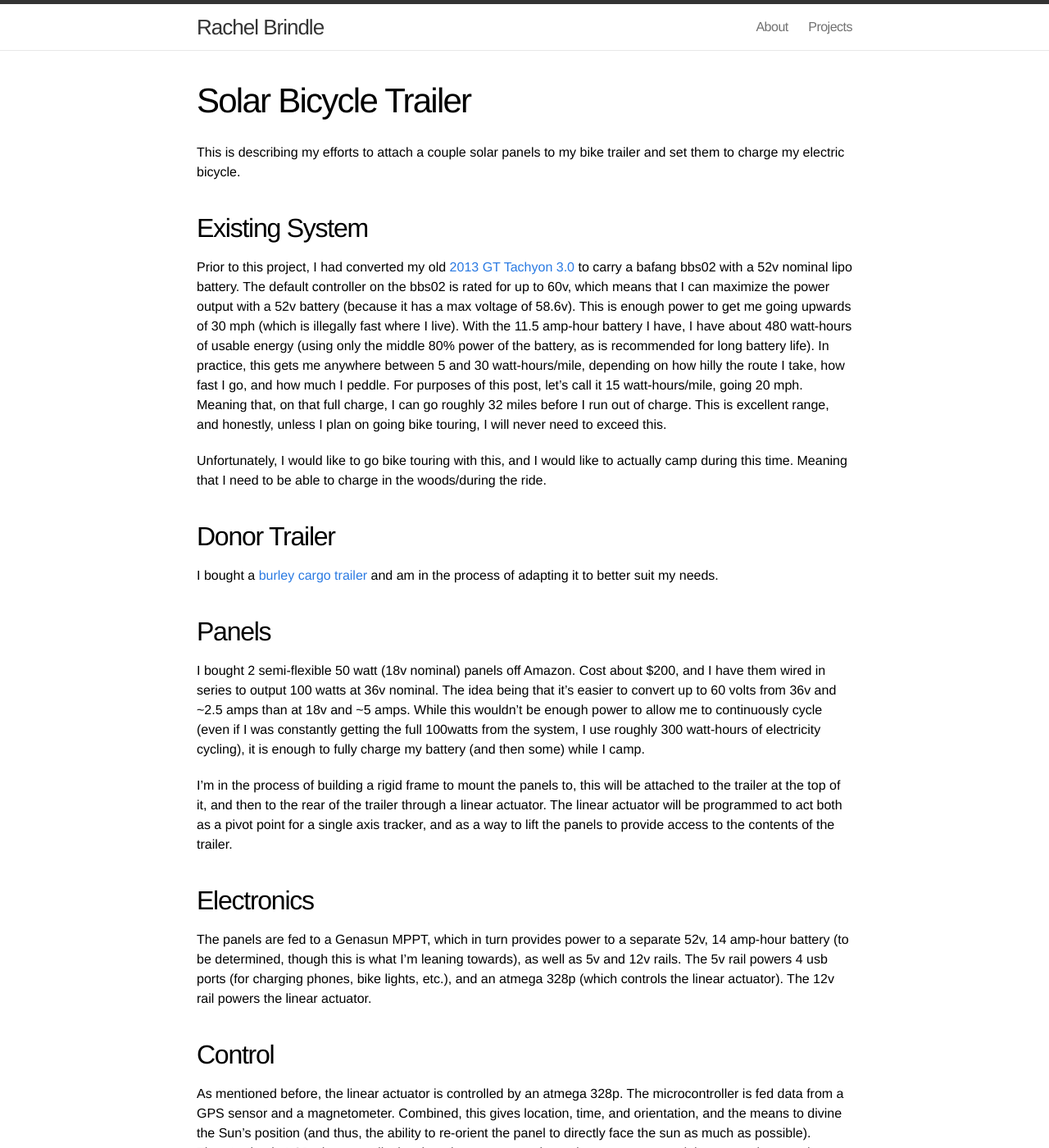
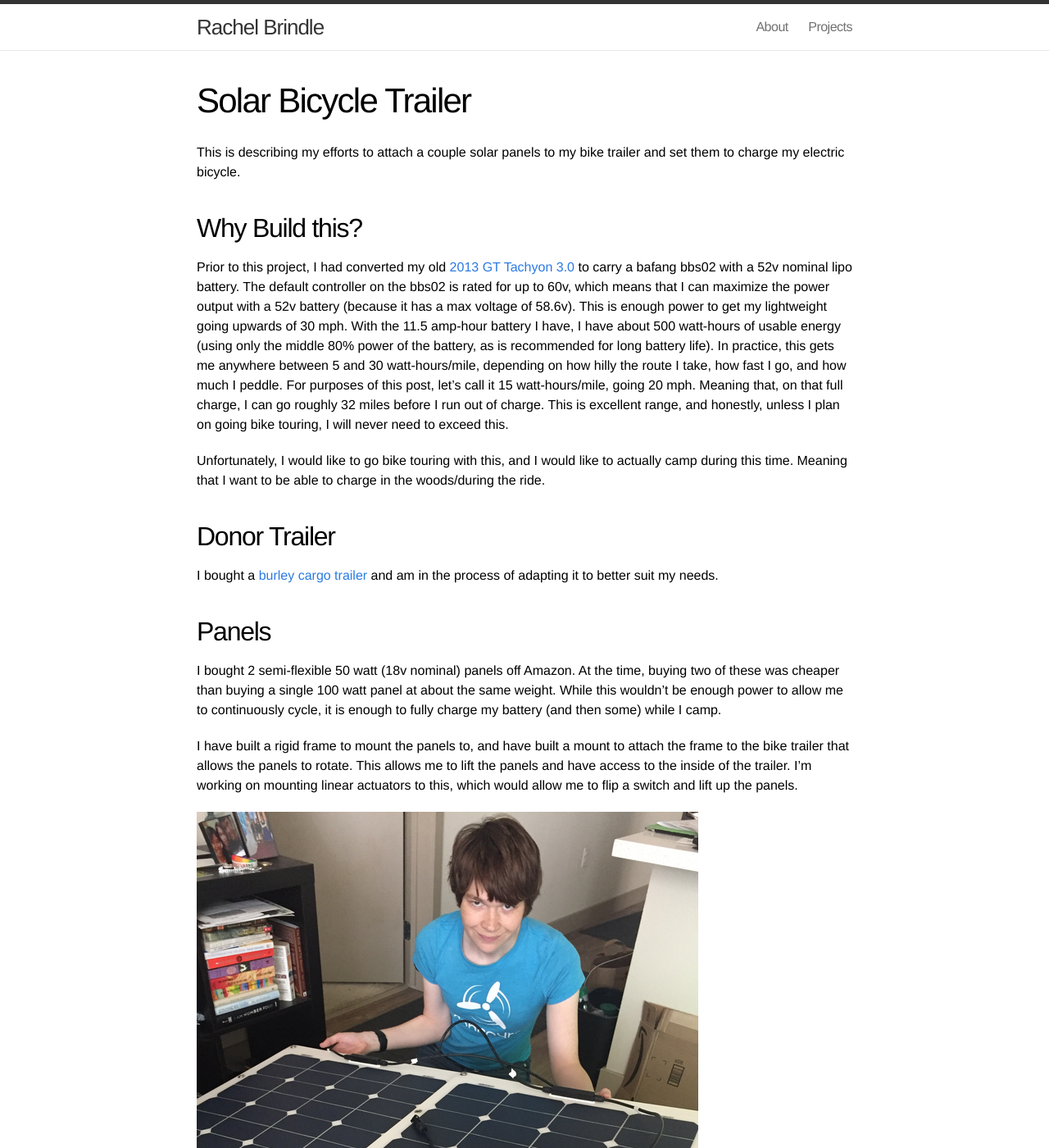
Before and after one commit to younata/younata.github.io, a Jekyll site: the page built from _projects/solar_bicycle_trailer.md, in a window 1280 px wide and 1400 px high. Shown: the whole window at 82% size. Built offline with Jekyll 4.4.1, drawn with Linux system fonts in a browser that asks for light colours; some of the changed text lies outside the part shown.

Commit message:
Update info on solar bicycle trailer

```diff
--- a/_projects/solar_bicycle_trailer.md
+++ b/_projects/solar_bicycle_trailer.md
@@ -5,11 +5,11 @@
 
 This is describing my efforts to attach a couple solar panels to my bike trailer and set them to charge my electric bicycle.
 
-## Existing System
+## Why Build this?
 
-Prior to this project, I had converted my old [2013 GT Tachyon 3.0](http://www.gtbicycles.com/usa_en/2013/bikes/road/performance/tachyon-3-0) to carry a bafang bbs02 with a 52v nominal lipo battery. The default controller on the bbs02 is rated for up to 60v, which means that I can maximize the power output with a 52v battery (because it has a max voltage of 58.6v). This is enough power to get me going upwards of 30 mph (which is illegally fast where I live). With the 11.5 amp-hour battery I have, I have about 480 watt-hours of usable energy (using only the middle 80% power of the battery, as is recommended for long battery life). In practice, this gets me anywhere between 5 and 30 watt-hours/mile, depending on how hilly the route I take, how fast I go, and how much I peddle. For purposes of this post, let's call it 15 watt-hours/mile, going 20 mph. Meaning that, on that full charge, I can go roughly 32 miles before I run out of charge. This is excellent range, and honestly, unless I plan on going bike touring, I will never need to exceed this.
+Prior to this project, I had converted my old [2013 GT Tachyon 3.0](http://www.gtbicycles.com/usa_en/2013/bikes/road/performance/tachyon-3-0) to carry a bafang bbs02 with a 52v nominal lipo battery. The default controller on the bbs02 is rated for up to 60v, which means that I can maximize the power output with a 52v battery (because it has a max voltage of 58.6v). This is enough power to get my lightweight going upwards of 30 mph. With the 11.5 amp-hour battery I have, I have about 500 watt-hours of usable energy (using only the middle 80% power of the battery, as is recommended for long battery life). In practice, this gets me anywhere between 5 and 30 watt-hours/mile, depending on how hilly the route I take, how fast I go, and how much I peddle. For purposes of this post, let's call it 15 watt-hours/mile, going 20 mph. Meaning that, on that full charge, I can go roughly 32 miles before I run out of charge. This is excellent range, and honestly, unless I plan on going bike touring, I will never need to exceed this.
 
-Unfortunately, I would like to go bike touring with this, and I would like to actually camp during this time. Meaning that I need to be able to charge in the woods/during the ride.
+Unfortunately, I would like to go bike touring with this, and I would like to actually camp during this time. Meaning that I want to be able to charge in the woods/during the ride.
 
 ## Donor Trailer
 
@@ -17,14 +17,20 @@
 
 ## Panels
 
-I bought 2 semi-flexible 50 watt (18v nominal) panels off Amazon. Cost about $200, and I have them wired in series to output 100 watts at 36v nominal. The idea being that it's easier to convert up to 60 volts from 36v and ~2.5 amps than at 18v and ~5 amps. While this wouldn't be enough power to allow me to continuously cycle (even if I was constantly getting the full 100watts from the system, I use roughly 300 watt-hours of electricity cycling), it is enough to fully charge my battery (and then some) while I camp.
+I bought 2 semi-flexible 50 watt (18v nominal) panels off Amazon. At the time, buying two of these was cheaper than buying a single 100 watt panel at about the same weight. While this wouldn't be enough power to allow me to continuously cycle, it is enough to fully charge my battery (and then some) while I camp.
 
-I'm in the process of building a rigid frame to mount the panels to, this will be attached to the trailer at the top of it, and then to the rear of the trailer through a linear actuator. The linear actuator will be programmed to act both as a pivot point for a single axis tracker, and as a way to lift the panels to provide access to the contents of the trailer.
+I have built a rigid frame to mount the panels to, and have built a mount to attach the frame to the bike trailer that allows the panels to rotate. This allows me to lift the panels and have access to the inside of the trailer. I'm working on mounting linear actuators to this, which would allow me to flip a switch and lift up the panels.
+
+![Panels on Frame on Trailer](/assets/solar_trailer_panels_mounted.jpg)
 
 ## Electronics
 
-The panels are fed to a Genasun MPPT, which in turn provides power to a separate 52v, 14 amp-hour battery (to be determined, though this is what I'm leaning towards), as well as 5v and 12v rails. The 5v rail powers 4 usb ports (for charging phones, bike lights, etc.), and an atmega 328p (which controls the linear actuator). The 12v rail powers the linear actuator.
+The panels are fed to a cheap MPPT I got off Amazon, which in turn will provide power to a separate 52v battery, as well as 12 volt rails (to power the linear actuators).
 
-## Control
+## Control/v1.5 work
 
-As mentioned before, the linear actuator is controlled by an atmega 328p. The microcontroller is fed data from a GPS sensor and a magnetometer. Combined, this gives location, time, and orientation, and the means to divine the Sun's position (and thus, the ability to re-orient the panel to directly face the sun as much as possible). There's simple LCD character display that gives current estimated sun exposure and the current battery charge level. Depending on how much this single-axis tracking system actually works, I may add a bluetooth system to feed data from this into a smartphone display which will allow me to show prettier graphs of how it's working.
+As mentioned before, the linear actuator is controlled by a manual switch. I'd like to replace that with a bluetooth-enabled accessory that senses when I'm closeby and automatically lifts the panels to grant my access. Furthermore, I'd like to be able to get information on the state of the electronics - how much power I'm getting from the panels, the charge state of the battery, and so on.
+
+## V2.0 work
+
+For a version 2 solar trailer, I'm planning on building a trailer from scratch. This new trailer will also feature a 2-axis solar tracker (in addition to an MPPT charge controller), as well as 300 watts of solar. This trailer is still in the design phase, as I don't yet have the necessary skills to build it (for example, I don't yet know how to weld, nor do I really have a space to do so).
```
Also changed, not shown: assets/solar_trailer_panels_mounted.jpg (added).
